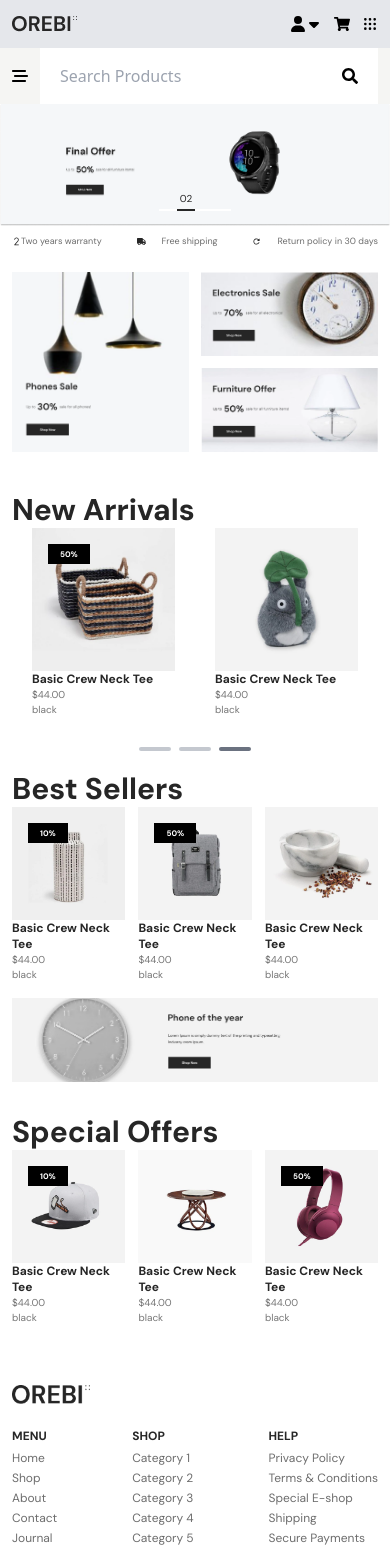
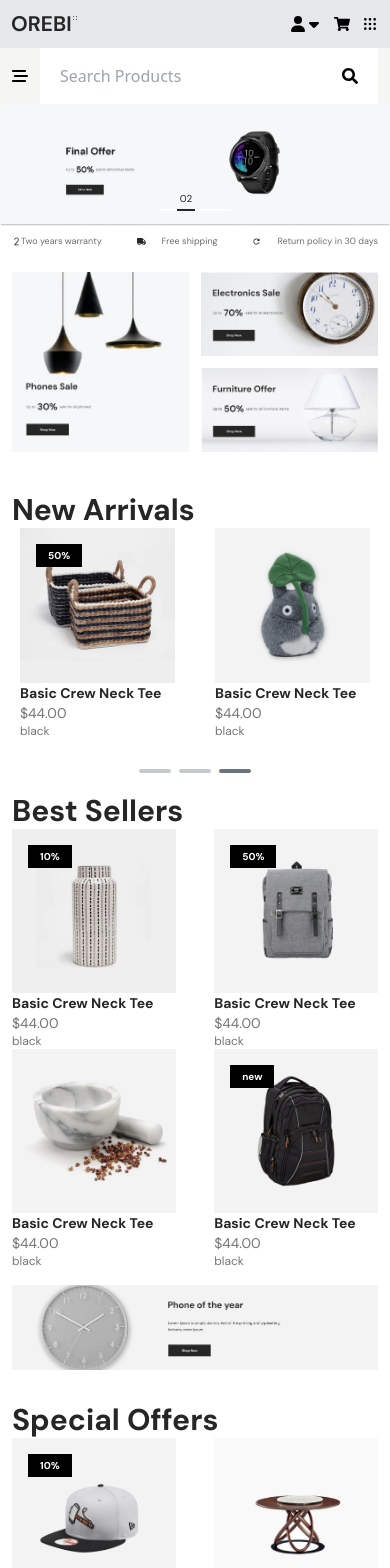
Before and after one commit to Mohammad-Nadil/orebi, a React (Vite) app: page / in a window 390 px wide. Shown: the top 1568 px of the page. Built offline with nearby package versions, Linux system fonts and the light colour scheme.

Commit message:
responsive updated

```diff
--- a/src/component/Arrivals.jsx
+++ b/src/component/Arrivals.jsx
@@ -49,13 +49,13 @@ const Arrivals = () => {
     nextArrow: <SampleNextArrow />,
     prevArrow: <SamplePrevArrow />,
     responsive: [
-      {
-        breakpoint: 1024,
-        settings: {
-          slidesToShow: 4,
-          slidesToScroll: 1,
-        },
-      },
+      // {
+      //   breakpoint: 1536,
+      //   settings: {
+      //     slidesToShow: 4,
+      //     slidesToScroll: 1,
+      //   },
+      // },
       {
         breakpoint: 768,
         settings: {
@@ -119,7 +119,7 @@ const Arrivals = () => {
       <Container className="pt-10 lg:pt-32">
         <TitleHeader headerText="New Arrivals" />
       </Container>
-      <Container className=" lg:w-[1640px]">
+      <Container className=" !px-0 2xl:w-[1640px]">
         <div>
           <Slider {...settings}>
             <ProductItem
--- a/src/component/BestSellers.jsx
+++ b/src/component/BestSellers.jsx
@@ -44,7 +44,7 @@ const BestSellers = () => {
           color="black"
           offer="new"
           offerEye={true}
-          className="hidden sm:block"
+          // className="hidden sm:block"
         />
       </Container>
     </>
--- a/src/component/SaleOffer.jsx
+++ b/src/component/SaleOffer.jsx
@@ -11,7 +11,7 @@ const SaleOffer = () => {
 
   return (
     <Container className="pt-4 sm:pt-10 lg:pt-[10.875rem]">
-      <div className="main h-auto xl:h-[48.75rem]  grid gap-3 md:gap-10  grid-cols-2 grid-rows-2">
+      <div className="main h-auto 2xl:h-[48.75rem]  grid gap-3 md:gap-10  grid-cols-2 grid-rows-2">
         <img
           src={ad1}
           className="object-cover h-full w-full row-span-2 cursor-pointer"
--- a/src/component/SpecialOffers.jsx
+++ b/src/component/SpecialOffers.jsx
@@ -44,7 +44,7 @@ const SpecialOffers = () => {
           color="black"
           offer="new"
           offerEye={true}
-          className="hidden sm:block"
+          // className="hidden sm:block"
         />
       </Container>
     </>
--- a/src/component/layer/Container.jsx
+++ b/src/component/layer/Container.jsx
@@ -2,7 +2,7 @@ import React from "react";
 
 const Container = ({ children, className }) => {
   return (
-    <div className={`max-w-[100rem] mx-auto relative ${className} px-3 md:px-3 xl:px-0`}>
+    <div className={`max-w-[100rem] mx-auto relative ${className} px-3 md:px-3 2xl:px-0`}>
       {children}
       </div>
   );
--- a/src/component/layer/ProductItem.jsx
+++ b/src/component/layer/ProductItem.jsx
@@ -35,9 +35,9 @@ const ProductItem = ({ className, src, pName, price, color, offer, offerEye }) =
 
 
   return (
-    <div className={`w-[29vw] sm:w-[20vw] md:w-[19vw] xl:w-[370px] ${className}`}>
-      <div className="image w-full h-[auto] lg:h-[370px] relative group">
-        <button className={` absolute top-4 left-4 font-DM font-bold text-[8px] sm:text-xs lg:text-sm text-white bg-black ${OfferShow?" py-1 px-3 lg:py-2 lg:px-8":"p-0"} `}>
+    <div className={`w-[42vw] sm:w-[20vw] md:w-[19vw] 2xl:w-[370px] ${className}`}>
+      <div className="image w-full h-[auto] 2xl:h-[370px] relative group">
+        <button className={` absolute top-4 left-4 font-DM font-bold text-[10px] sm:text-xs lg:text-sm text-white bg-black ${OfferShow?" py-1 px-3 lg:py-2 lg:px-8":"p-0"} `}>
           {offer}
         </button>
         <img src={src} className=" w-full lg:h-full " alt="" />
@@ -51,10 +51,10 @@ const ProductItem = ({ className, src, pName, price, color, offer, offerEye }) =
       </div>
       <div className="text">
         <div className="flex flex-col lg:flex-row justify-between">
-          <p className="text-primary font-DM text-xs sm:text-xs md:text-xl font-bold">{pName}</p>
-          <span className="font-DM text-secondary text-[10px] sm:text-xs lg:text-base sm:leading-5 xl:leading-[30px]">{price}</span>
+          <p className="text-primary font-DM text-sm md:text-xl font-bold">{pName}</p>
+          <span className="font-DM text-secondary text-sm lg:text-base sm:leading-5 xl:leading-[30px]">{price}</span>
         </div>
-        <p className="font-DM text-secondary text-[10px] sm:text-xs lg:text-base xl:leading-[30px]">{color}</p>
+        <p className="font-DM text-secondary text-xs lg:text-base xl:leading-[30px]">{color}</p>
       </div>
     </div>
   );
```
